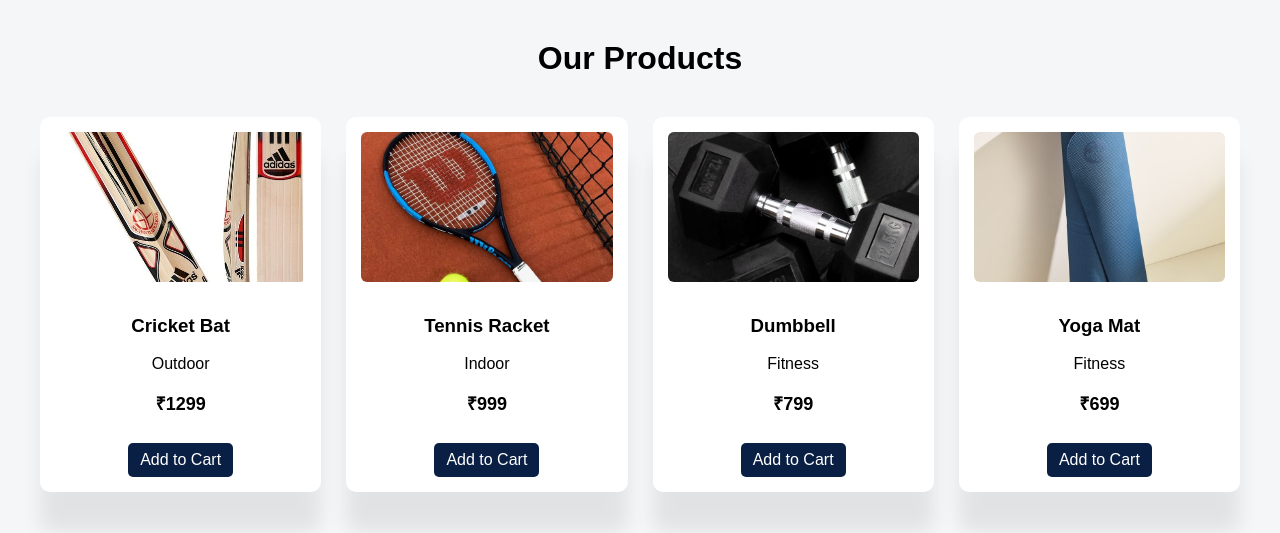
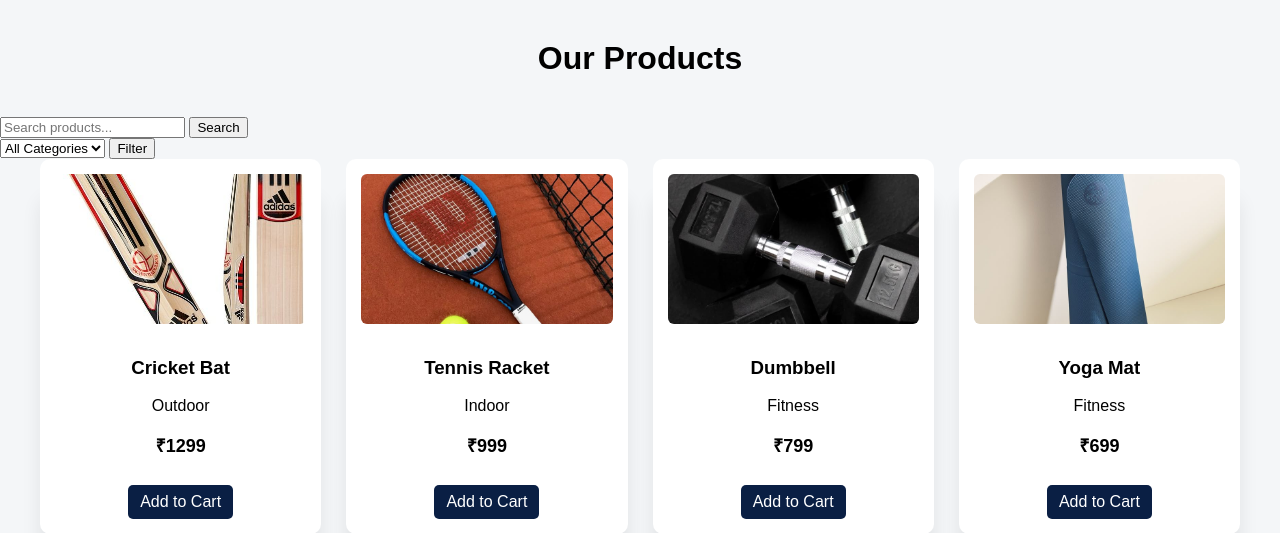
Before and after one commit to MohitKutty/sports-store, a Flask app: page /products in a window 1280 px wide. Shown: the part 98-631 px from the top of the page. Run offline with Flask 3, Linux system fonts and the light colour scheme; data comes from the database, SQL or seed files in the repository.

Commit message:
Add product search UI and category filtering

```diff
--- a/app.py
+++ b/app.py
@@ -94,19 +94,27 @@ def home():
 @app.route("/products")
 def product_page():
     query = request.args.get("q", "").strip()
+    category = request.args.get("category", "").strip()
 
     conn = get_db()
     cursor = conn.cursor()
 
+    sql = "SELECT * FROM products WHERE 1=1"
+    params = []
+
     if query:
-        cursor.execute("SELECT * FROM products WHERE name LIKE ?", (f"%{query}%",))
-    else:
-        cursor.execute("SELECT * FROM products")
+        sql += " AND name LIKE ?"
+        params.append(f"%{query}%")
 
+    if category:
+        sql += " AND category = ?"
+        params.append(category)
+
+    cursor.execute(sql, params)
     products = cursor.fetchall()
     conn.close()
 
-    return render_template("products.html", products=products, query=query)
+    return render_template("products.html", products=products, query=query, category=category)
 
 @app.route("/contact")
 def contact():
--- a/templates/products.html
+++ b/templates/products.html
@@ -18,6 +18,28 @@
 
 <h1 class="page-title">Our Products</h1>
 
+<form method="GET" action="/products" class="search-form">
+   <input
+    type="text"
+    name="search"
+    placeholder="Search products..."
+    value="{{ query }}"
+    >
+    <button type="submit">Search</button>
+</form>
+
+<form method="GET" action="/products" class="filter-form">
+   <select name="category">
+       <option value="">All Categories</option>
+       <option value="Outdoor" {% if category == "Outdoor" %}selected{% endif %}>Outdoor</option>
+       <option value="Indoor" {% if category == "Indoor" %}selected{% endif %}>Indoor</option>
+       <option value="Fitness" {% if category == "Fitness" %}selected{% endif %}>Fitness</option>
+   </select>
+
+   <input type="hidden" name="q" value="{{ query }}">
+   <button type="submit">Filter</button>
+</form>
+
 <div class="product-grid">
 
     {% for item in products %}
```
